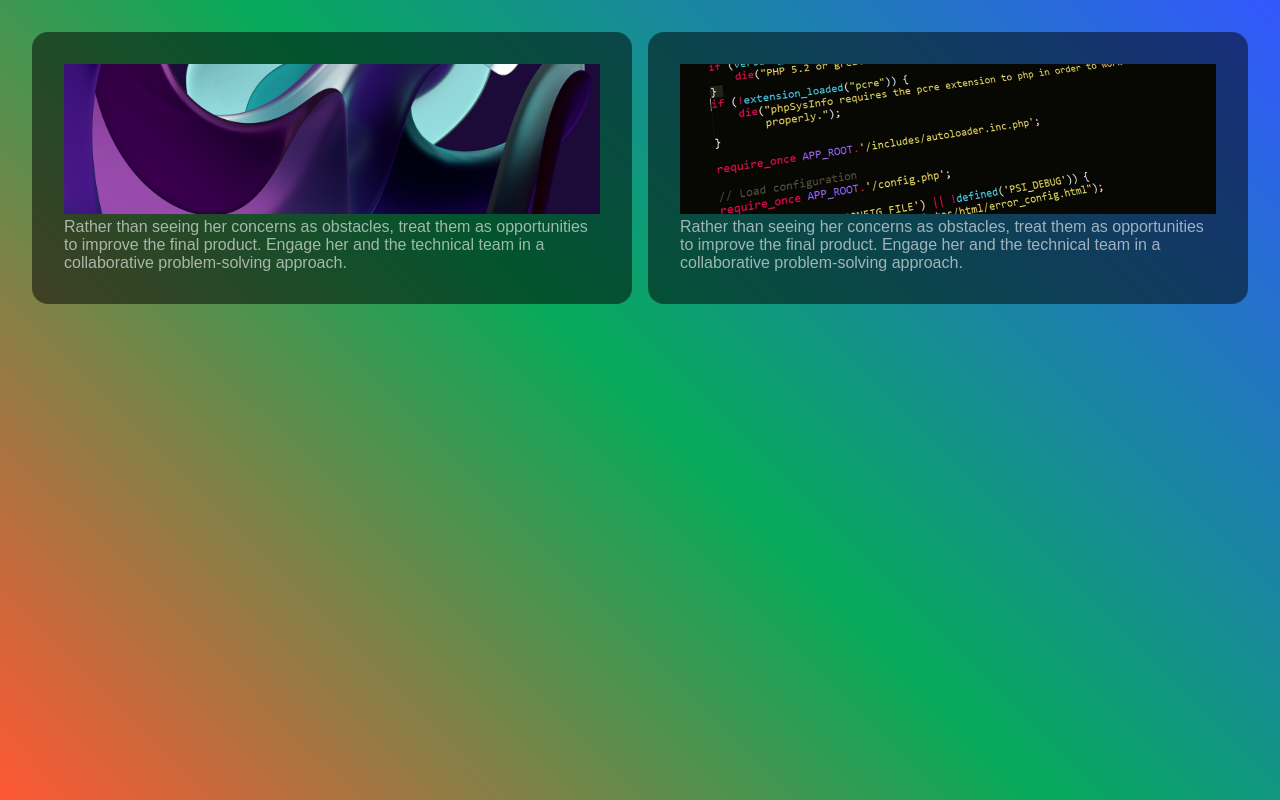
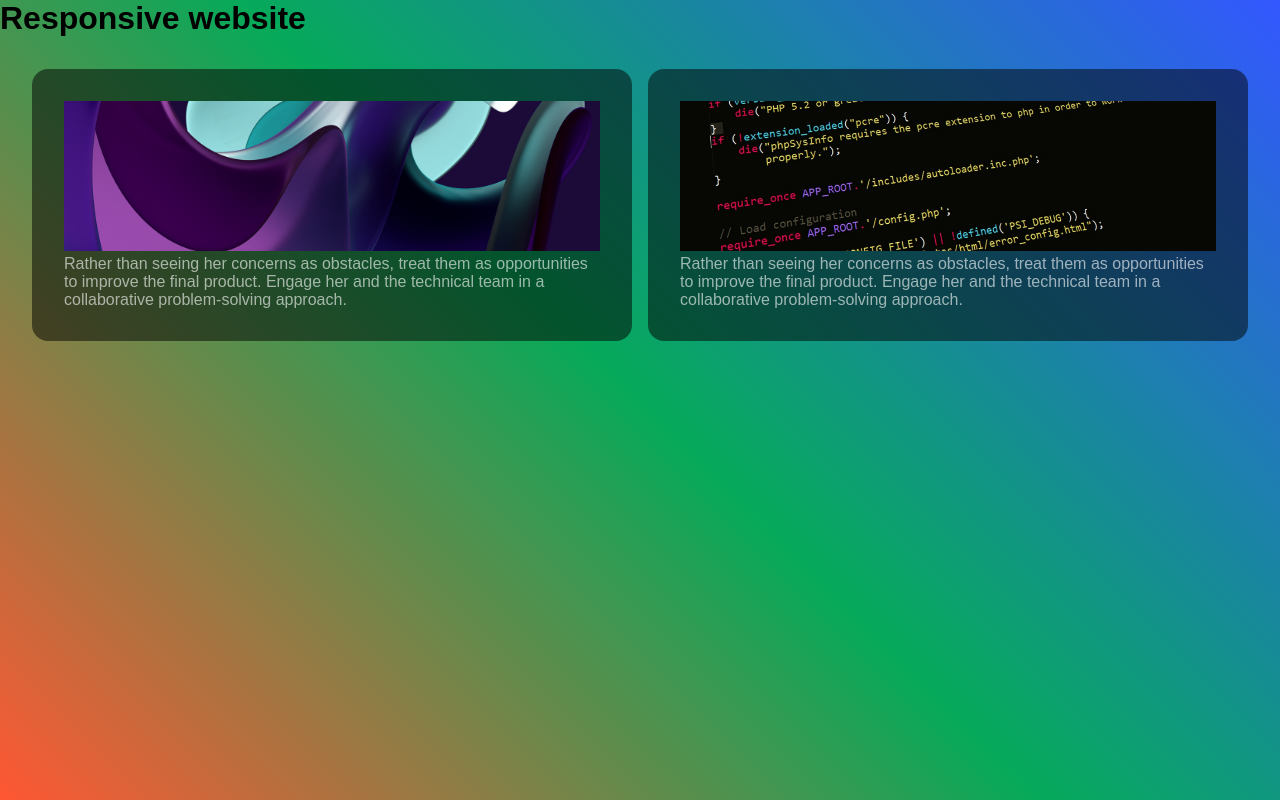
Before and after one commit to RumeshKumara/Responsive-website, a plain HTML site: page index.html in a window 1280 px wide. Drawn offline with Linux system fonts and the light colour scheme.

Commit message:
Add to header tag

```diff
--- a/index.html
+++ b/index.html
@@ -7,6 +7,7 @@
 <link rel="stylesheet" href="style.css">
 </head>
 <body>
+  <h1>Responsive website</h1>
   <div class="gridbox">
     <div class="card">
       <div class="img"><img src="pc1.jpg" alt="pc"></div>
```
